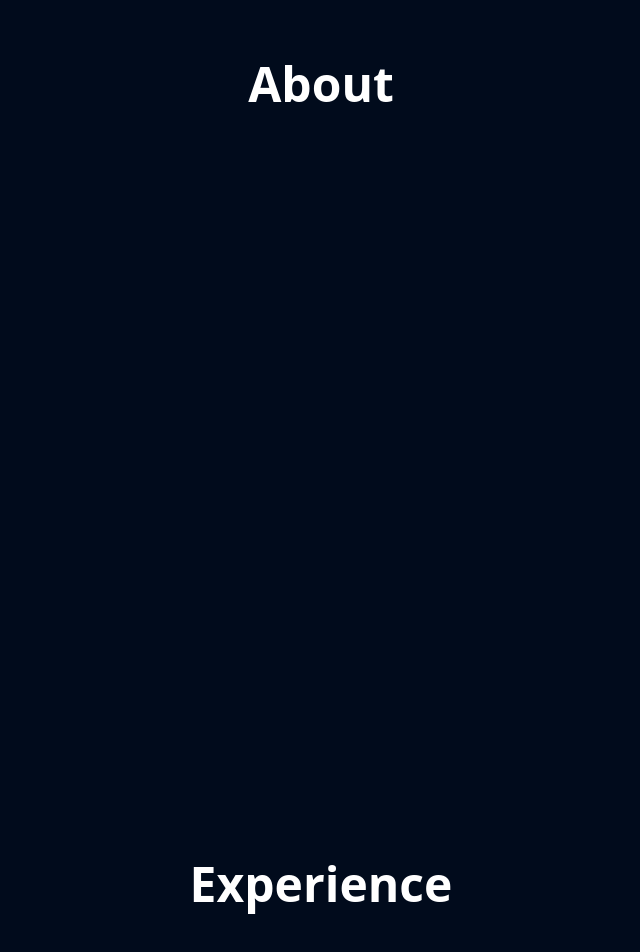
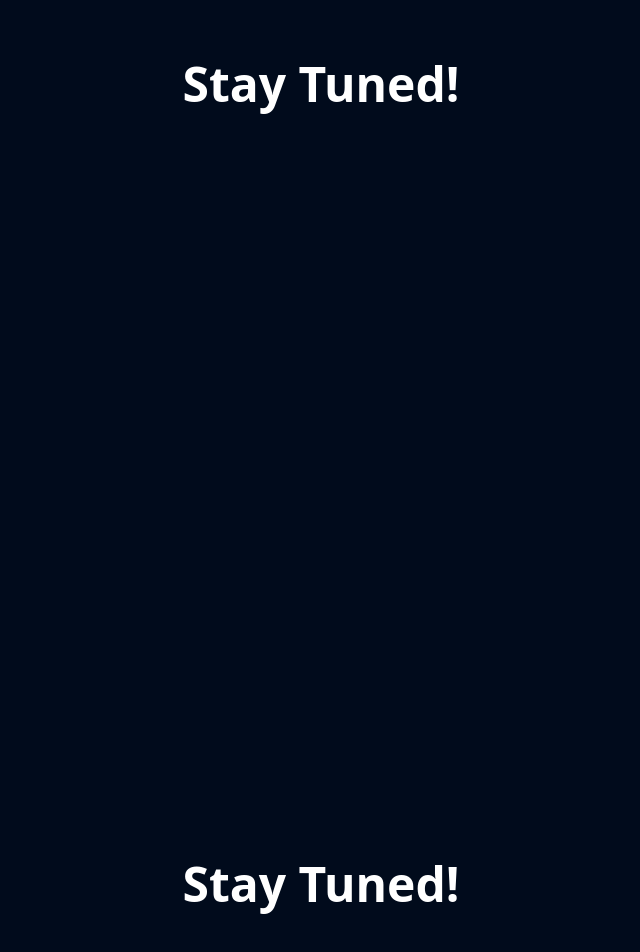
Before and after one commit to AmoghMerudi/my-website, a React (Vite) app: page / in a window 1280 px wide. Shown: the part 2988-3940 px from the top of the page, without its empty margins (319-959 px from the left). Built offline with nearby package versions, Linux system fonts and the light colour scheme.

Commit message:
stay tuned!

```diff
--- a/src/sections/About.tsx
+++ b/src/sections/About.tsx
@@ -4,7 +4,7 @@ export default function About(){
             id = "about"
             className = "min-h-screen flex items-center justify-center"
         >
-            <h1 className = "text-5xl font-semibold">About</h1>
+            <h1 className = "text-5xl font-semibold">Stay Tuned!</h1>
         </section>
     )
 }
--- a/src/sections/Experience.tsx
+++ b/src/sections/Experience.tsx
@@ -4,7 +4,7 @@ export default function Experience(){
             id = "experience"
             className = "min-h-screen flex items-center justify-center"
         >
-            <h1 className = "text-5xl font-semibold">Experience</h1>
+            <h1 className = "text-5xl font-semibold">Stay Tuned!</h1>
         </section>
     )
 }
```
